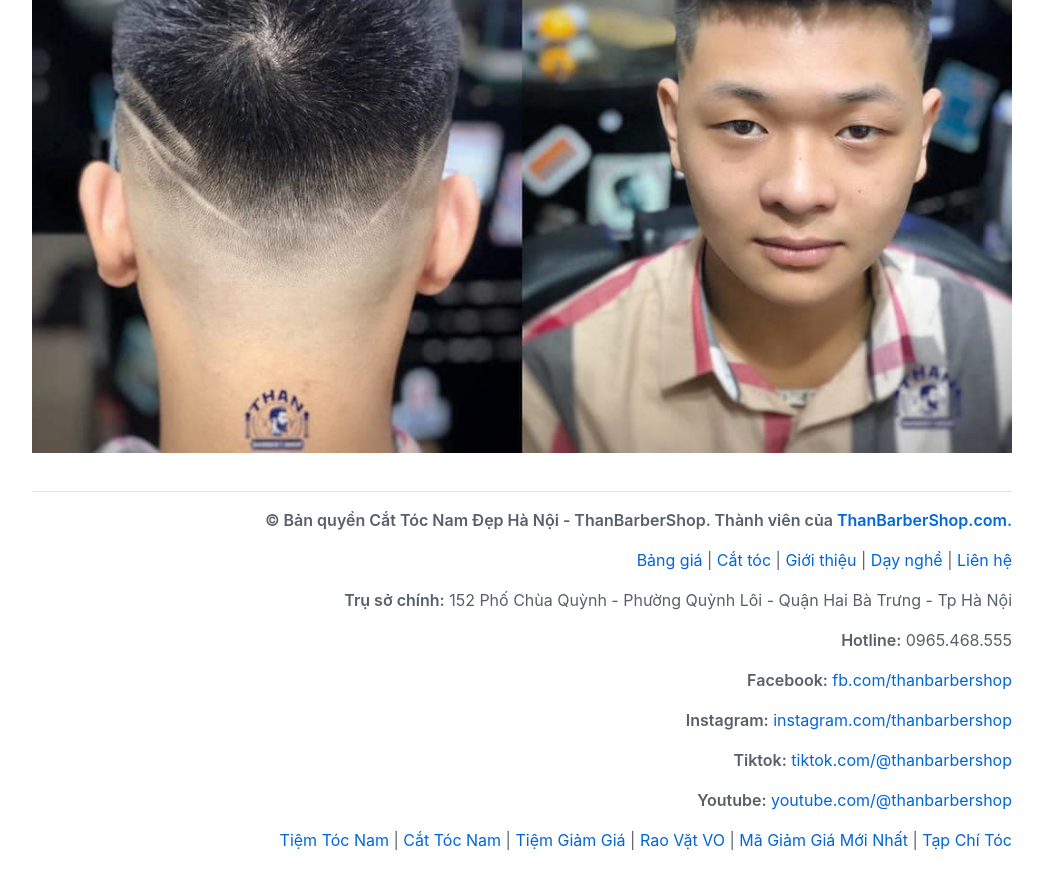
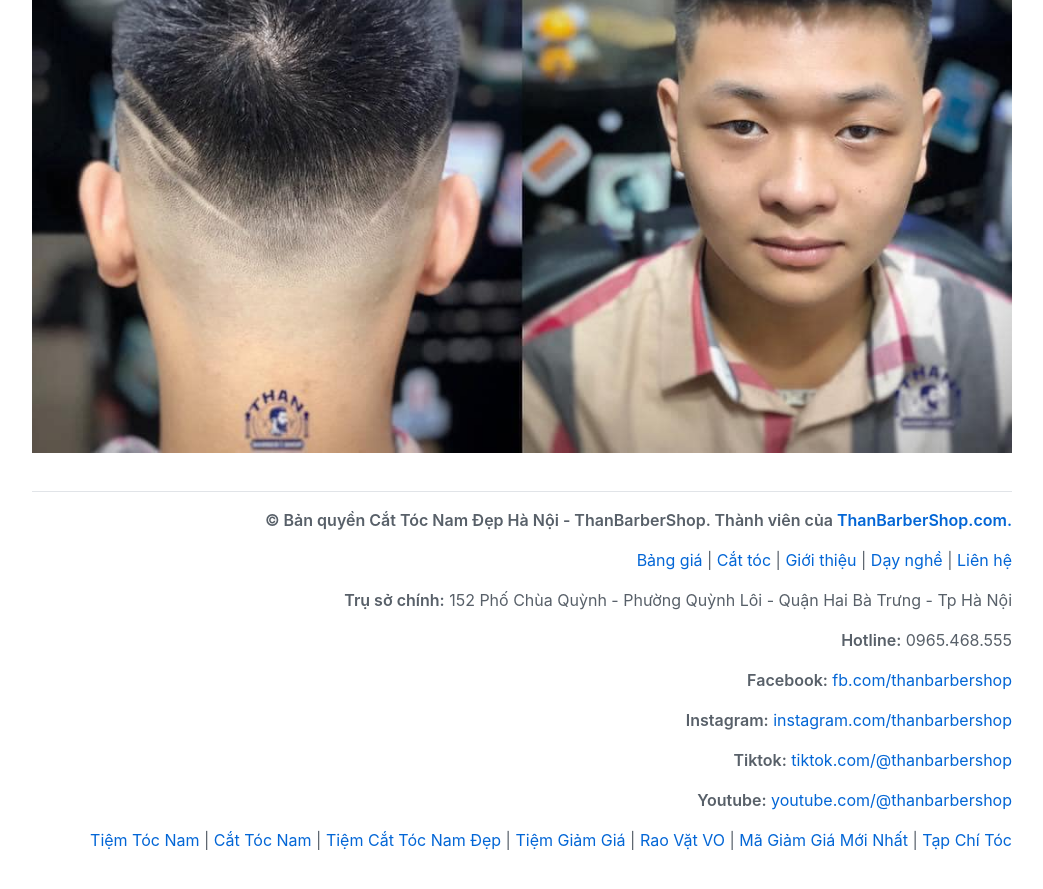
Before and after one commit to thanbarbershop/thanbarbershop.github.io, a Jekyll site: the page built from index.md, in a window 1280 px wide and 900 px high, scrolled down 9914 px. Shown: the top 889 px of the window, without its empty margins (118-1161 px from the left). Built offline with Jekyll 4.4.1, drawn with Linux system fonts in a browser that asks for light colours; comment, search, counter and statistics services are not loaded; our own code applies the rules of GitHub Pages for plain Markdown files.

Commit message:
Update default.html

```diff
--- a/_layouts/default.html
+++ b/_layouts/default.html
@@ -32,7 +32,7 @@
 <p><b>Instagram:</b> <a href="https://instagram.com/thanbarbershop">instagram.com/thanbarbershop</a></p>
 <p><b>Tiktok:</b> <a href="https://tiktok.com/@thanbarbershop">tiktok.com/@thanbarbershop</a></p>
 <p><b>Youtube:</b> <a href="https://youtube.com/@thanbarbershop">youtube.com/@thanbarbershop</a></p>
-<p><a href="https://www.thanbarbershop.com/">Tiệm Tóc Nam</a> | <a href="https://www.thanbarbershop.net/">Cắt Tóc Nam</a> | <a href="http://tiemgiamgia.com/">Tiệm Giảm Giá</a> | <a href="http://raovatvo.com/">Rao Vặt VO</a> | <a href="http://magiamgiamoinhat.com/">Mã Giảm Giá Mới Nhất</a> | <a href="http://thanbarber.com/">Tạp Chí Tóc</a></p>
+<p><a href="https://www.thanbarbershop.com/">Tiệm Tóc Nam</a> | <a href="https://www.thanbarbershop.net/">Cắt Tóc Nam</a> | <a href="https://thanbarbershop.vercel.app/">Tiệm Cắt Tóc Nam Đẹp</a> | <a href="http://tiemgiamgia.com/">Tiệm Giảm Giá</a> | <a href="http://raovatvo.com/">Rao Vặt VO</a> | <a href="http://magiamgiamoinhat.com/">Mã Giảm Giá Mới Nhất</a> | <a href="http://thanbarber.com/">Tạp Chí Tóc</a></p>
 
       </div>
       {% endif %}
```
